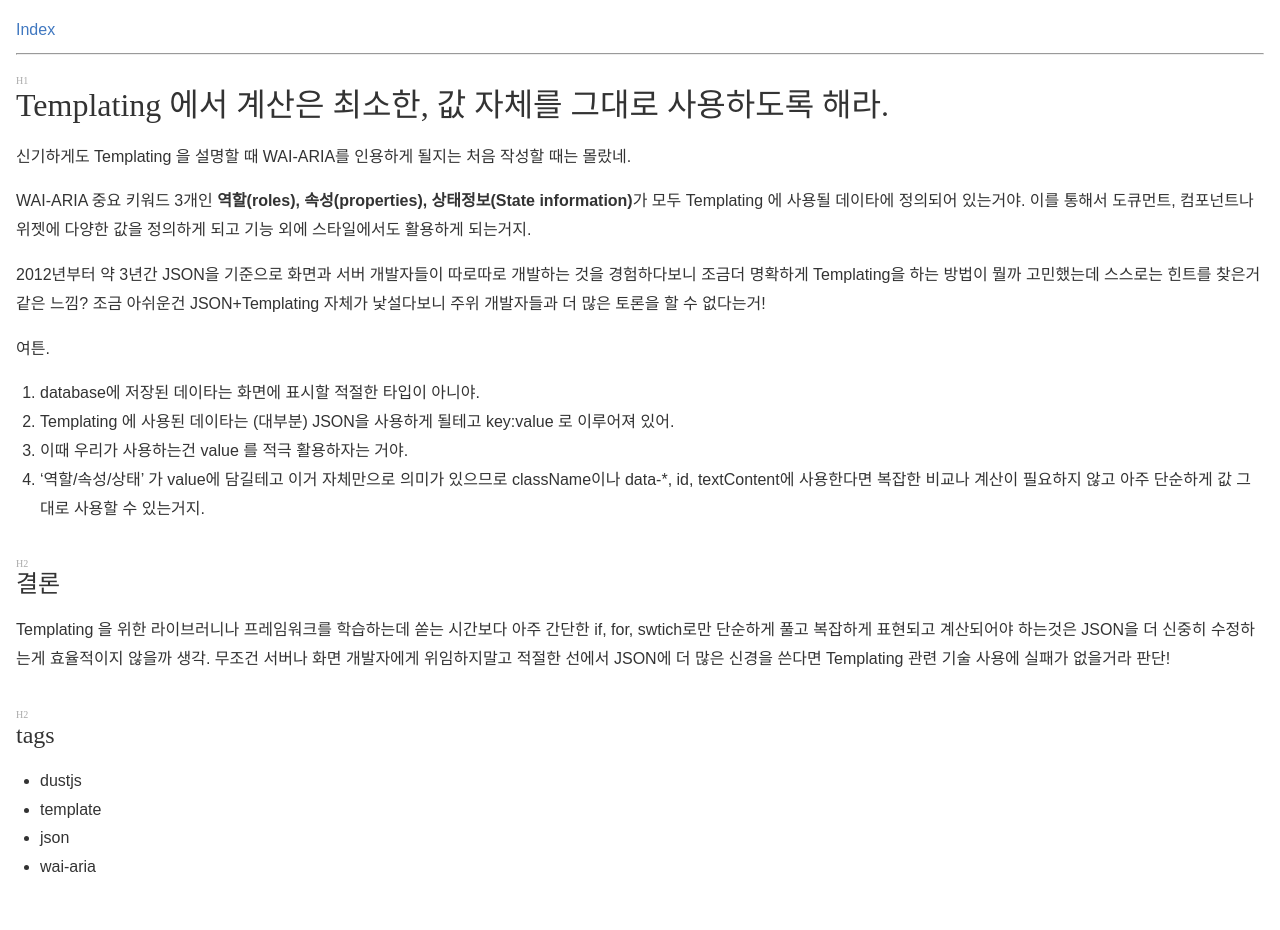
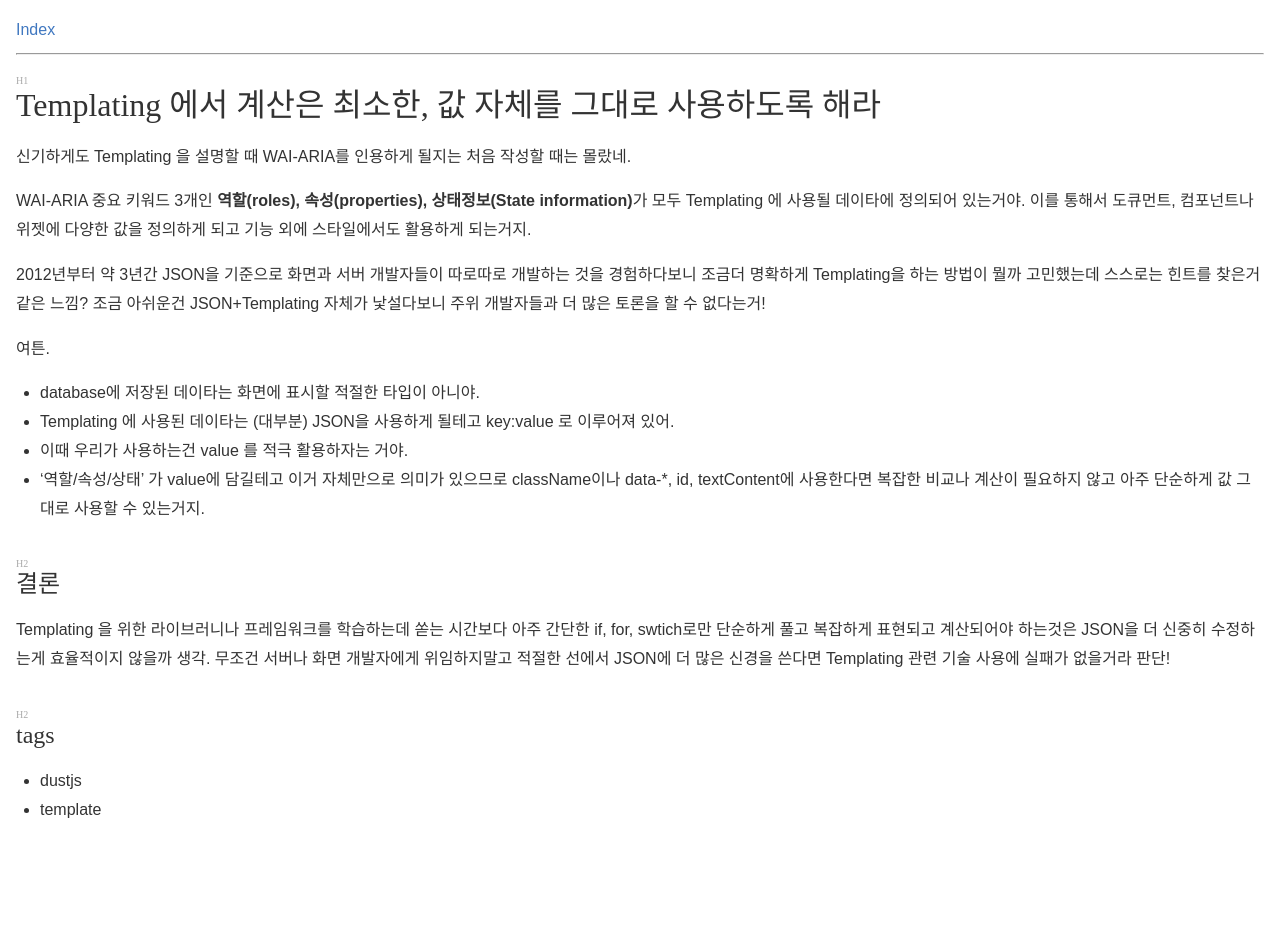
Before and after one commit to ionic2002/mujinote, a Jekyll site: the page built from _posts/2015-01-20-1.md, in a window 1280 px wide. Built offline with Jekyll 4.4.1, drawn with Linux system fonts in a browser that asks for light colours; after the commit the page ends 900 px from its top, so only the background shows below that.

Commit message:
Update 2015-01-20-1.md

```diff
--- a/_posts/2015-01-20-1.md
+++ b/_posts/2015-01-20-1.md
@@ -1,14 +1,12 @@
 ---
 layout: post
-title: Templating 에서 계산은 최소한, 값 자체를 그대로 사용하도록 해라.
+title: Templating 에서 계산은 최소한, 값 자체를 그대로 사용하도록 해라
 tags:
 - dustjs
 - template
-- json
-- wai-aria
 ---
 
-# Templating 에서 계산은 최소한, 값 자체를 그대로 사용하도록 해라.
+# Templating 에서 계산은 최소한, 값 자체를 그대로 사용하도록 해라
 
 신기하게도 Templating 을 설명할 때 WAI-ARIA를 인용하게 될지는 처음 작성할 때는 몰랐네.
 
```
Also changed, not shown: other parts of _posts/2015-01-20-1.md (+4 -5 lines).
